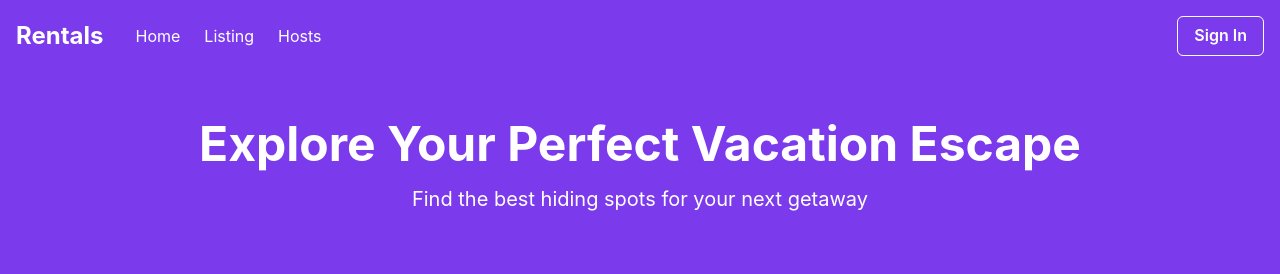
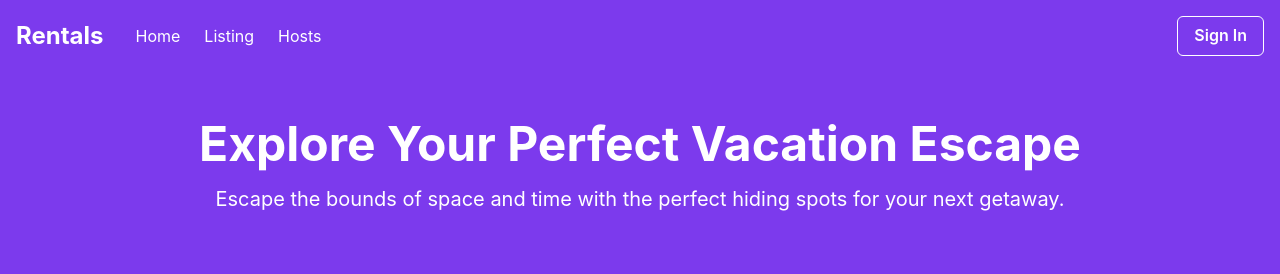
Before and after one commit to bittricky/rentals, a React (Vite) app in the folder packages/web/: page / in a window 1280 px wide. Shown: the top 274 px of the page. Built offline with nearby package versions, Linux system fonts and the light colour scheme; no server answers.

Commit message:
feat(home): language

```diff
--- a/packages/web/src/pages/Home.tsx
+++ b/packages/web/src/pages/Home.tsx
@@ -65,7 +65,7 @@ export default function Home() {
           <VStack spacing={4} textAlign="center" color="white">
             <Heading size="2xl">Explore Your Perfect Vacation Escape</Heading>
             <Text fontSize="xl">
-              Find the best hiding spots for your next getaway
+              Escape the bounds of space and time with the perfect hiding spots for your next getaway.
             </Text>
 
           </VStack>
```
